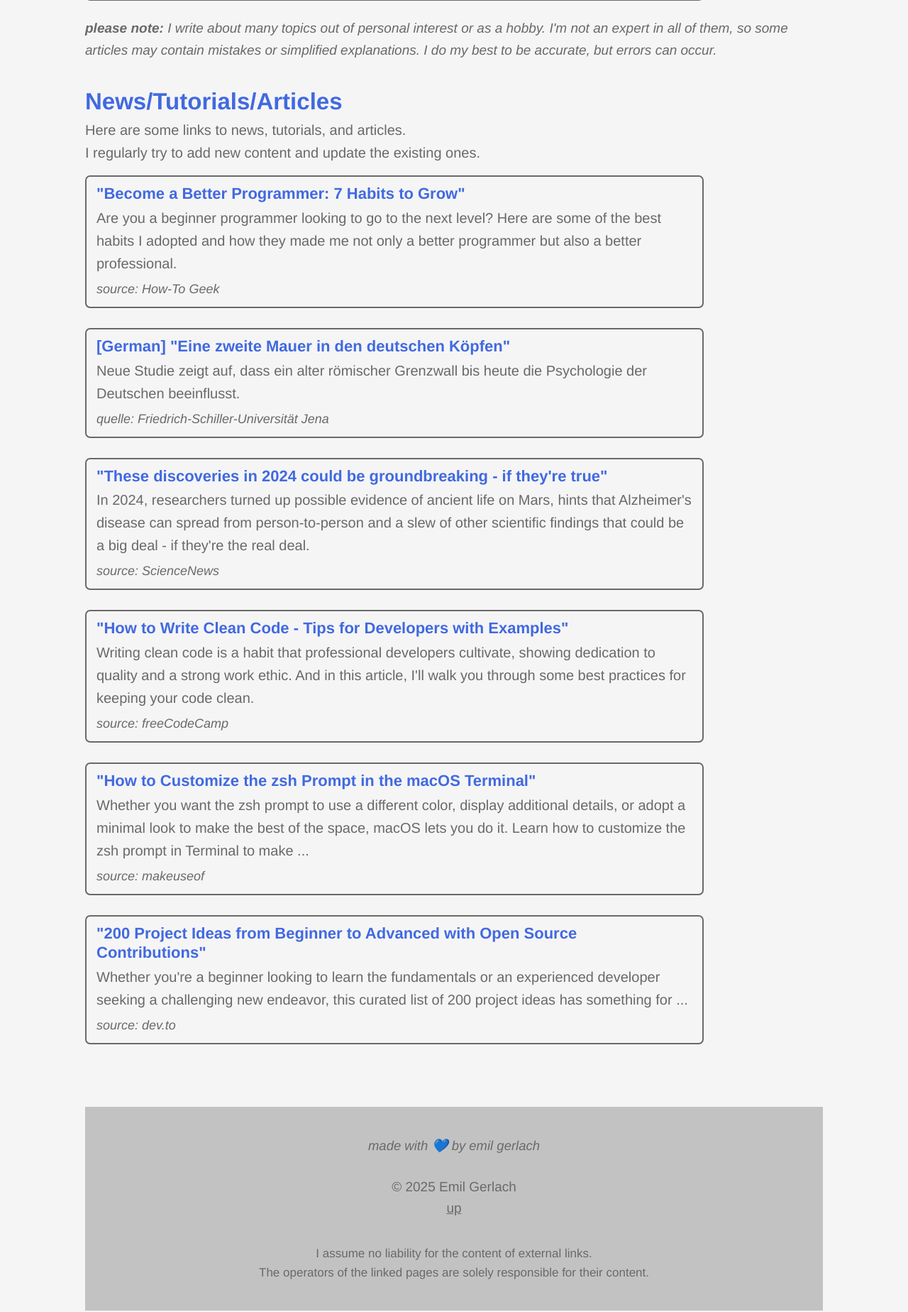
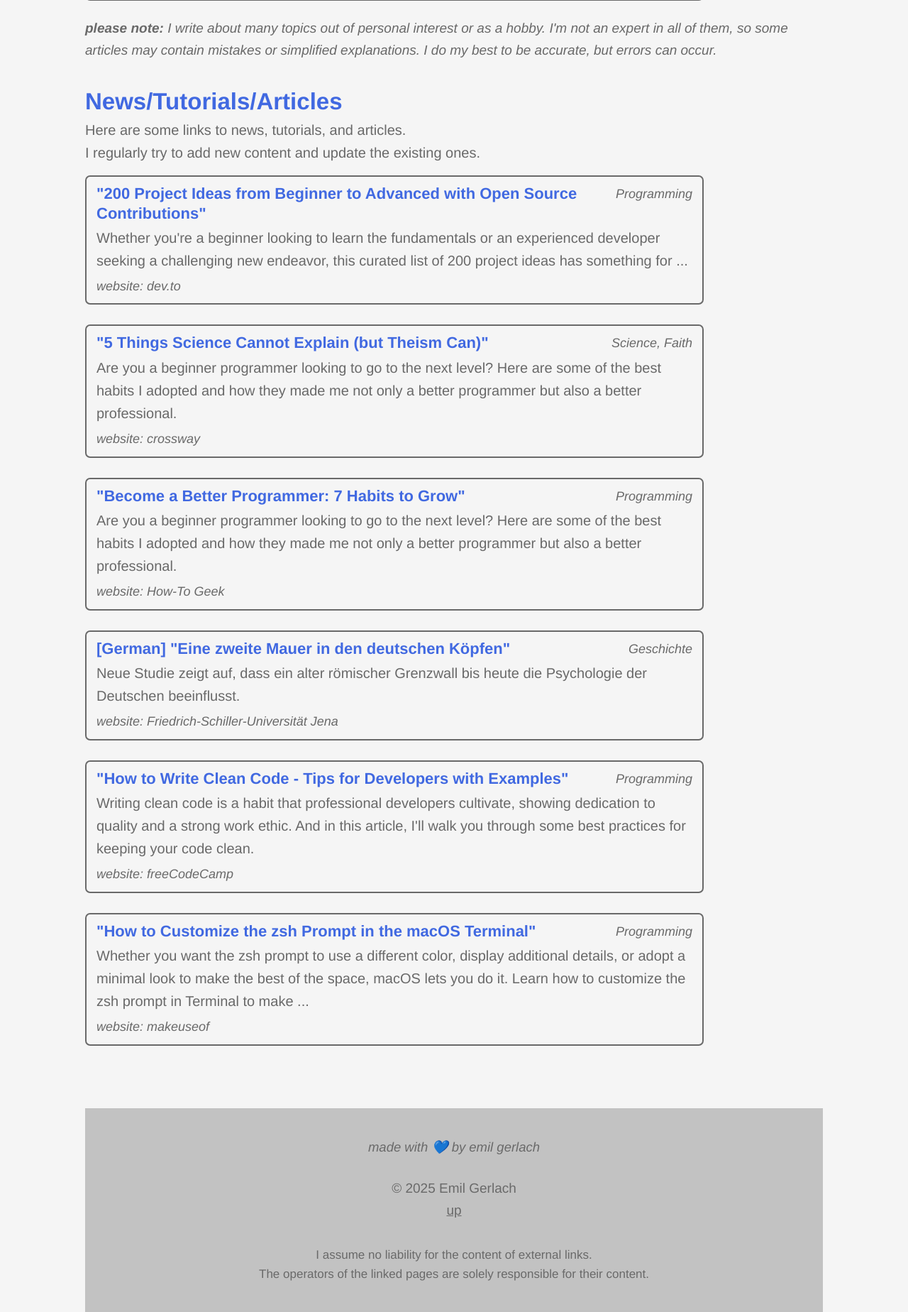
Before and after one commit to em-ge/emilgerlach.com, a Flask app: page /blog in a window 1280 px wide. Shown: the part 1477-3325 px from the top of the page at 71% size. Run offline with Flask 3, Linux system fonts and the light colour scheme.

Commit message:
blog, new n-t-a, adding topic to n-t-a

```diff
--- a/static/css/styles.css
+++ b/static/css/styles.css
@@ -887,7 +887,7 @@ h3[id] {
   font-size: 20px;
 }
 
-.n-t-a-source {
+.n-t-a-website {
   font-style: italic;
   font-size: 18px;
   margin-top: 0.2em;
--- a/templates/index_blog.html
+++ b/templates/index_blog.html
@@ -210,81 +210,111 @@
         I regularly try to add new content and update the existing ones.
       </p>
       <div class="n-t-a">  <!--n-t-a =  News/Tutorials/Articles-->
-        <a class="n-t-a-container" href="https://www.howtogeek.com/habits-to-grow-to-become-a-better-programmer/?ref=dailydev" target="_blank">
+        <a class="n-t-a-container" href="https://dev.to/kishansheth/200-project-ideas-from-beginner-to-advanced-with-open-source-contributions-3g6a?ref=dailydev" target="_blank">
+          <div class="n-t-a-top-container">
             <div class="n-t-a-heading">
-            "Become a Better Programmer: 7 Habits to Grow"
+              "200 Project Ideas from Beginner to Advanced with Open Source Contributions"
+            </div>
+            <div class="n-t-a-topic">
+                Programming
+            </div>
+          </div>
+          <div class="n-t-a-descr">
+            Whether you're a beginner looking to learn the fundamentals or an experienced
+            developer seeking a challenging new endeavor, this curated list of 200 project
+            ideas has something for ...
+          </div>
+          <div class="n-t-a-website">
+            website: dev.to
+          </div>
+        </a>
+        <a class="n-t-a-container" href="https://www.crossway.org/articles/5-things-science-cannot-explain-but-theism-can/" target="_blank">
+          <div class="n-t-a-top-container">
+            <div class="n-t-a-heading">
+              "5 Things Science Cannot Explain (but Theism Can)"
+            </div>
+            <div class="n-t-a-topic">
+              Science, Faith
+            </div>
           </div>
           <div class="n-t-a-descr">
             Are you a beginner programmer looking to go to the next level?
             Here are some of the best habits I adopted and how they made me
             not only a better programmer but also a better professional.
           </div>
-          <div class="n-t-a-source">
-            source: How-To Geek
+          <div class="n-t-a-website">
+            website: crossway
+          </div>
+        </a>
+        <a class="n-t-a-container" href="https://www.howtogeek.com/habits-to-grow-to-become-a-better-programmer/?ref=dailydev" target="_blank">
+          <div class="n-t-a-top-container">
+            <div class="n-t-a-heading">
+              "Become a Better Programmer: 7 Habits to Grow"
+            </div>
+            <div class="n-t-a-topic">
+              Programming
+            </div>
+          </div>
+          <div class="n-t-a-descr">
+            Are you a beginner programmer looking to go to the next level?
+            Here are some of the best habits I adopted and how they made me
+            not only a better programmer but also a better professional.
+          </div>
+          <div class="n-t-a-website">
+            website: How-To Geek
           </div>
         </a>
         <a class="n-t-a-container" href="https://www.uni-jena.de/297990/eine-zweite-mauer-in-den-deutschen-koepfen" target="_blank">
+          <div class="n-t-a-top-container">
             <div class="n-t-a-heading">
               [German] "Eine zweite Mauer in den deutschen Köpfen"
+            </div>
+            <div class="n-t-a-topic">
+              Geschichte
+            </div>
           </div>
           <div class="n-t-a-descr">
             Neue Studie zeigt auf, dass ein alter römischer Grenzwall
             bis heute die Psychologie der Deutschen beeinflusst.
           </div>
-          <div class="n-t-a-source">
-            quelle: Friedrich-Schiller-Universität Jena
-          </div>
-        </a>
-        <a class="n-t-a-container" href="https://www.sciencenews.org/article/2024-science-discoveries-could-be-true" target="_blank">
-          <div class="n-t-a-heading">
-            "These discoveries in 2024 could be groundbreaking  -  if they're true"
-          </div>
-          <div class="n-t-a-descr">
-            In 2024, researchers turned up possible evidence of ancient life on Mars,
-            hints that Alzheimer's disease can spread from person-to-person and a slew
-            of other scientific findings that could be a big deal  -  if they're the real deal.
-          </div>
-          <div class="n-t-a-source">
-            source: ScienceNews
+          <div class="n-t-a-website">
+            website: Friedrich-Schiller-Universität Jena
           </div>
         </a>
         <a class="n-t-a-container" href="https://www.freecodecamp.org/news/how-to-write-clean-code-tips-for-developers/?ref=dailydev"" target="_blank">
+          <div class="n-t-a-top-container">
             <div class="n-t-a-heading">
               "How to Write Clean Code - Tips for Developers with Examples"
+            </div>
+            <div class="n-t-a-topic">
+              Programming
+            </div>
           </div>
           <div class="n-t-a-descr">
             Writing clean code is a habit that professional developers cultivate,
             showing dedication to quality and a strong work ethic. And in this article,
             I'll walk you through some best practices for keeping your code clean.
           </div>
-          <div class="n-t-a-source">
-            source: freeCodeCamp
+          <div class="n-t-a-website">
+            website: freeCodeCamp
           </div>
         </a>
         <a class="n-t-a-container" href="https://www.makeuseof.com/customize-zsh-prompt-macos-terminal/" target="_blank">
+          <div class="n-t-a-top-container">
             <div class="n-t-a-heading">
               "How to Customize the zsh Prompt in the macOS Terminal"
+            </div>
+            <div class="n-t-a-topic">
+              Programming
+            </div>
           </div>
           <div class="n-t-a-descr">
             Whether you want the zsh prompt to use a different color, display additional details,
             or adopt a minimal look to make the best of the space, macOS lets you do it.
             Learn how to customize the zsh prompt in Terminal to make ...
           </div>
-          <div class="n-t-a-source">
-            source: makeuseof
-          </div>
-        </a>
-        <a class="n-t-a-container" href="https://dev.to/kishansheth/200-project-ideas-from-beginner-to-advanced-with-open-source-contributions-3g6a?ref=dailydev" target="_blank">
-          <div class="n-t-a-heading">
-            "200 Project Ideas from Beginner to Advanced with Open Source Contributions"
-          </div>
-          <div class="n-t-a-descr">
-            Whether you're a beginner looking to learn the fundamentals or an experienced
-            developer seeking a challenging new endeavor, this curated list of 200 project
-            ideas has something for ...
-          </div>
-          <div class="n-t-a-source">
-            source: dev.to
+          <div class="n-t-a-website">
+            website: makeuseof
           </div>
         </a>
       </div>
```
Lines whose indentation alone changed are shown as unchanged.
